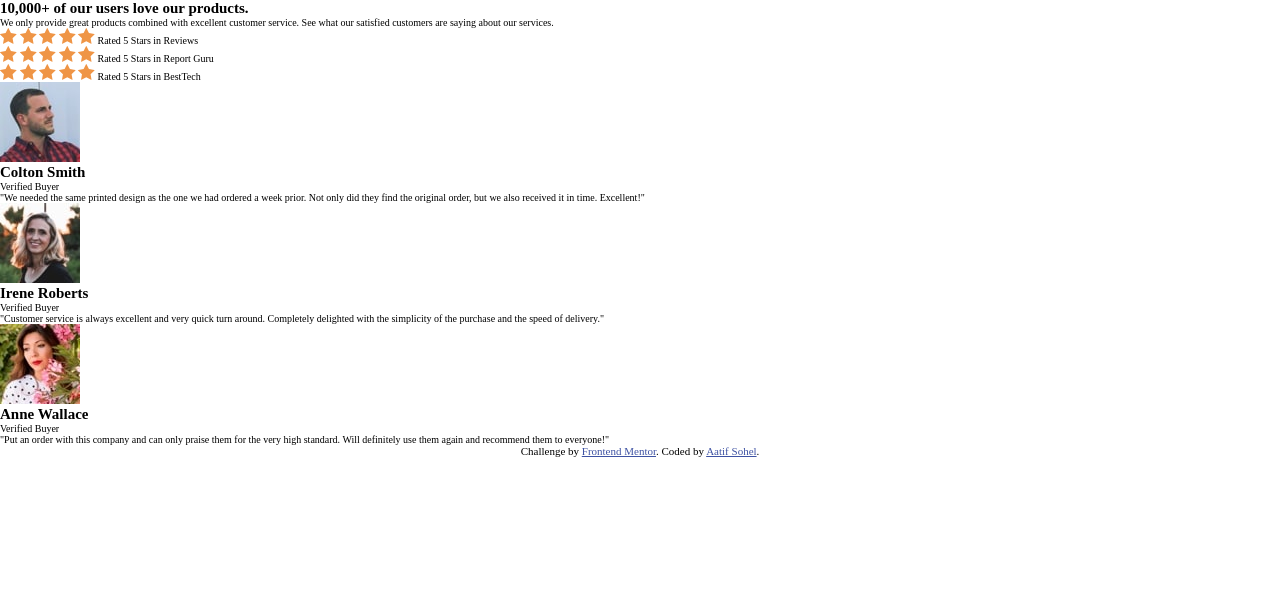
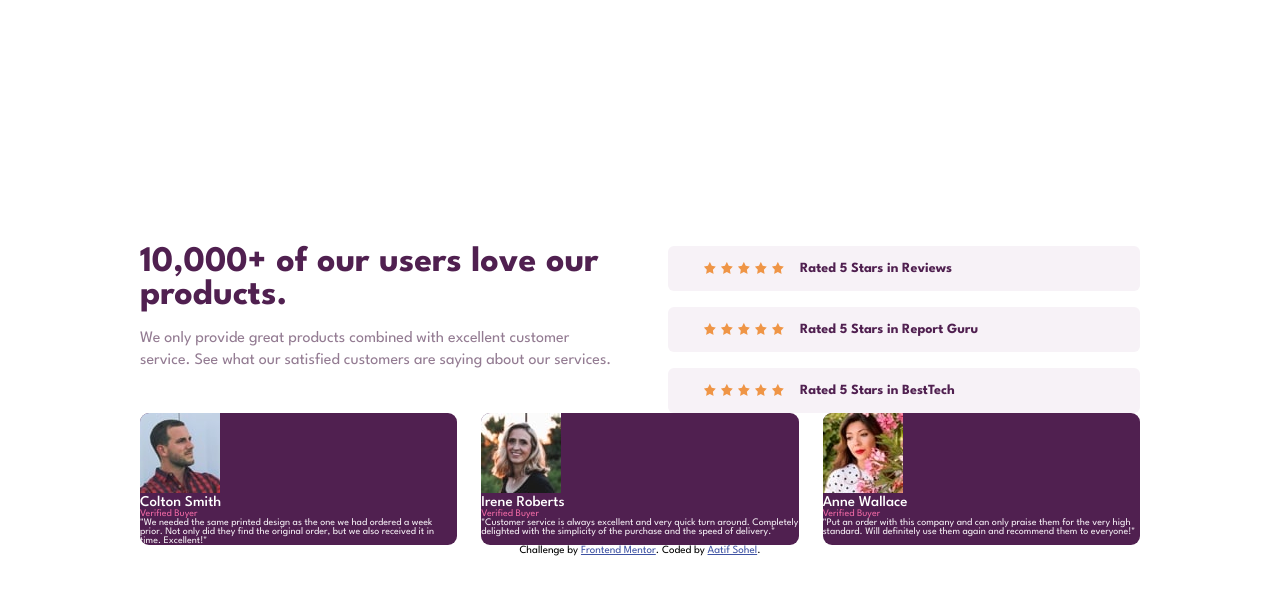
Before and after one commit to aatifsohel/fe-social-proof-section, a plain HTML site: page index.html in a window 1280 px wide. Drawn offline with Linux system fonts and the light colour scheme.

Commit message:
add styles to elements

```diff
--- a/index.html
+++ b/index.html
@@ -19,6 +19,7 @@
     <main class="main">
       <div class="container">
         <section class="section-hero">
+          <div class="copy">
             <h1 class="heading-primary">
               10,000+ of our users love our products.
             </h1>
@@ -27,38 +28,99 @@
               service. See what our satisfied customers are saying about our
               services.
             </p>
+          </div>
 
           <div class="customer-ratings">
             <ul class="ratings-list">
               <li class="rating-list-item">
                 <span class="stars"
-                  ><img src="images/icon-star.svg" alt="star" />
-                  <img src="images/icon-star.svg" alt="star" />
-                  <img src="images/icon-star.svg" alt="star" />
-                  <img src="images/icon-star.svg" alt="star" />
-                  <img src="images/icon-star.svg" alt="star" />
+                  ><img
+                    class="star-icon"
+                    src="images/icon-star.svg"
+                    alt="star"
+                  />
+                  <img
+                    class="star-icon"
+                    src="images/icon-star.svg"
+                    alt="star"
+                  />
+                  <img
+                    class="star-icon"
+                    src="images/icon-star.svg"
+                    alt="star"
+                  />
+                  <img
+                    class="star-icon"
+                    src="images/icon-star.svg"
+                    alt="star"
+                  />
+                  <img
+                    class="star-icon"
+                    src="images/icon-star.svg"
+                    alt="star"
+                  />
                 </span>
-                <span>Rated 5 Stars in Reviews</span>
+                <span class="rated-in">Rated 5 Stars in Reviews</span>
               </li>
               <li class="rating-list-item">
                 <span class="stars"
-                  ><img src="images/icon-star.svg" alt="star" />
-                  <img src="images/icon-star.svg" alt="star" />
-                  <img src="images/icon-star.svg" alt="star" />
-                  <img src="images/icon-star.svg" alt="star" />
-                  <img src="images/icon-star.svg" alt="star" />
+                  ><img
+                    class="star-icon"
+                    src="images/icon-star.svg"
+                    alt="star"
+                  />
+                  <img
+                    class="star-icon"
+                    src="images/icon-star.svg"
+                    alt="star"
+                  />
+                  <img
+                    class="star-icon"
+                    src="images/icon-star.svg"
+                    alt="star"
+                  />
+                  <img
+                    class="star-icon"
+                    src="images/icon-star.svg"
+                    alt="star"
+                  />
+                  <img
+                    class="star-icon"
+                    src="images/icon-star.svg"
+                    alt="star"
+                  />
                 </span>
-                <span class="reviews">Rated 5 Stars in Report Guru</span>
+                <span class="rated-in">Rated 5 Stars in Report Guru</span>
               </li>
               <li class="rating-list-item">
                 <span class="stars"
-                  ><img src="images/icon-star.svg" alt="star" />
-                  <img src="images/icon-star.svg" alt="star" />
-                  <img src="images/icon-star.svg" alt="star" />
-                  <img src="images/icon-star.svg" alt="star" />
-                  <img src="images/icon-star.svg" alt="star" />
+                  ><img
+                    class="star-icon"
+                    src="images/icon-star.svg"
+                    alt="star"
+                  />
+                  <img
+                    class="star-icon"
+                    src="images/icon-star.svg"
+                    alt="star"
+                  />
+                  <img
+                    class="star-icon"
+                    src="images/icon-star.svg"
+                    alt="star"
+                  />
+                  <img
+                    class="star-icon"
+                    src="images/icon-star.svg"
+                    alt="star"
+                  />
+                  <img
+                    class="star-icon"
+                    src="images/icon-star.svg"
+                    alt="star"
+                  />
                 </span>
-                <span>Rated 5 Stars in BestTech</span>
+                <span class="rated-in">Rated 5 Stars in BestTech</span>
               </li>
             </ul>
           </div>
--- a/styles.css
+++ b/styles.css
@@ -11,6 +11,91 @@ html {
 }
 
 body {
+  font-family: "League Spartan", sans-serif;
+  min-height: 100vh;
+
+  display: grid;
+  place-content: center;
+}
+
+.container {
+  max-width: 100rem;
+}
+
+.section-hero {
+  display: grid;
+  grid-template-columns: repeat(2, 1fr);
+  gap: 5.6rem;
+}
+
+.heading-primary {
+  color: hsl(300, 43%, 22%);
+  font-size: 3.6rem;
+  font-weight: 700;
+  margin-bottom: 1.6rem;
+}
+
+.description {
+  color: hsl(303, 10%, 53%);
+  font-size: 1.6rem;
+  line-height: 1.4;
+}
+
+.ratings-list {
+  display: flex;
+  flex-direction: column;
+  gap: 1.6rem;
+}
+
+.rating-list-item {
+  background-color: hsl(300, 24%, 96%);
+  list-style: none;
+  padding: 1.6rem 3.6rem;
+  border-radius: 6px;
+  display: flex;
+  gap: 1.6rem;
+  justify-content: flex-start;
+  align-items: center;
+}
+
+.stars {
+  display: flex;
+  gap: 0.5rem;
+}
+
+.star-icon {
+  width: 1.2rem;
+}
+
+.rated-in {
+  color: hsl(300, 43%, 22%);
+  font-size: 1.4rem;
+  font-weight: 700;
+}
+
+.grid {
+  display: grid;
+  grid-template-columns: repeat(3, 1fr);
+  gap: 2.4rem;
+}
+
+.card {
+  background-color: hsl(300, 43%, 22%);
+  border-radius: 9px;
+  overflow: hidden;
+}
+
+.user-name {
+  color: hsl(0, 0%, 100%);
+  font-weight: 500;
+}
+
+.user-role {
+  color: hsl(333, 80%, 67%);
+}
+
+.user-review {
+  color: hsl(300, 24%, 96%);
 }
 
 .attribution {
```
Lines whose indentation alone changed are shown as unchanged.
